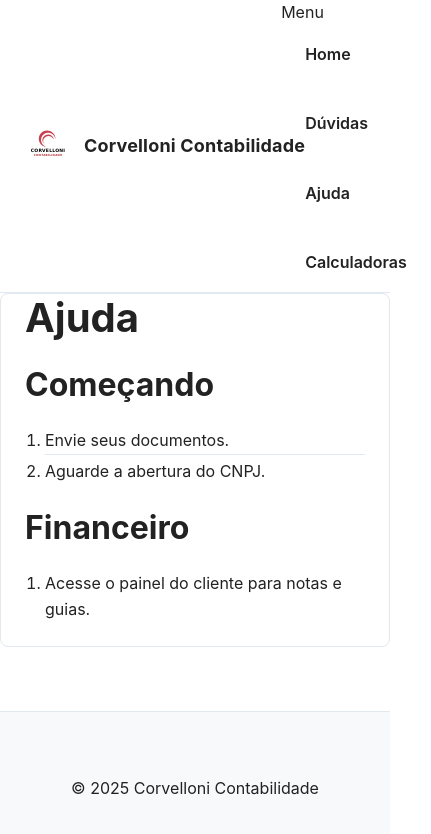
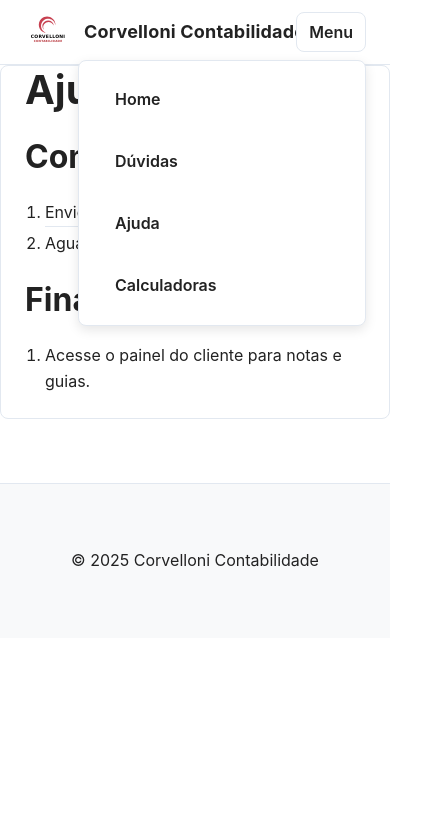
Before and after one commit to vittoroliveira-dev/corvelloni-contabilidade, a website built with Vite: page ajuda/index.html in a window 390 px wide. Shown: the whole page, 431 px wide, since content can reach past the window. Built offline with nearby package versions, Linux system fonts and the light colour scheme; files whose address does not match are found by name.

Commit message:
Add files via upload

```diff
--- a/assets/css/components/_c-nav.css
+++ b/assets/css/components/_c-nav.css
@@ -2,8 +2,36 @@
 .c-nav {
     margin-inline-start: auto;
     flex: 1 1 auto;
+    display: flex;
+    align-items: center;
+    gap: var(--space-sm);
     position: relative;
-    z-index: var(--z-nav, 900)
+    z-index: var(--z-nav, 900);
+}
+
+.c-nav__toggle {
+    display: none;
+    align-items: center;
+    gap: calc(var(--space-sm) * .5);
+    min-block-size: 40px;
+    padding-inline: var(--space-sm);
+    border-radius: var(--radius-md);
+    border: 1px solid var(--color-border);
+    background-color: var(--color-bg);
+    color: var(--color-text);
+    font-weight: 600;
+    line-height: 1;
+    transition: var(--transition-base);
+}
+
+.c-nav__toggle:focus-visible {
+    outline: 2px solid var(--color-focus);
+    outline-offset: 2px;
+}
+
+.c-nav__toggle:is(:hover, :focus-visible) {
+    background-color: var(--primary-tint-12, var(--color-surface));
+    color: var(--color-primary);
 }
 
 .c-nav__list {
@@ -11,26 +39,23 @@
     justify-content: flex-end;
     align-items: center;
     flex-wrap: nowrap;
-    gap: clamp(12px, 2.5vw, 24px);
+    gap: clamp(var(--space-sm), 2.5vw, var(--space-lg));
     list-style: none;
     margin: 0;
     padding: 0;
 }
 
-@media (max-width: 960px){
-  .c-nav__list{ flex-wrap:wrap; justify-content:flex-start } /* pode quebrar no mobile */
-}
-
 .c-nav__item--has-dropdown {
-    position: relative
+    position: relative;
 }
 
 .c-nav__link {
     display: inline-flex;
     align-items: center;
-    gap: .375rem;
+    justify-content: center;
+    gap: calc(var(--space-sm) * .75);
     min-block-size: 44px;
-    padding: var(--space-sm) var(--space-md);
+    padding: calc(var(--space-sm) * .85) var(--space-md);
     border-radius: var(--radius-md);
     color: var(--color-text);
     font-weight: 600;
@@ -39,7 +64,11 @@
     transition: var(--transition-base);
 }
 
-/* hover / página atual / dropdown aberto */
+.c-nav__link:focus-visible {
+    outline: 2px solid var(--color-focus);
+    outline-offset: 2px;
+}
+
 .c-nav__link:is(:hover, [aria-current="page"], [aria-expanded="true"]) {
     color: var(--color-primary);
     background-color: var(--primary-tint-12, var(--color-surface));
@@ -51,10 +80,9 @@
     }
 }
 
-/* ícone dentro do link */
-.c-nav__link>.c-icon {
+.c-nav__link > .c-icon {
     inline-size: 1.2em;
-    block-size: 1.2em
+    block-size: 1.2em;
 }
 
 .c-nav__link[aria-expanded="true"] .c-icon--dropdown {
@@ -62,9 +90,49 @@
     transition: transform var(--transition-base);
 }
 
-/* opcional: reduzir espaçamento no mobile */
-@media (max-width:960px) {
+@media (max-width: 60em) {
+    .c-nav {
+        flex: 0 0 auto;
+    }
+
+    .c-nav__toggle {
+        display: inline-flex;
+    }
+
     .c-nav__list {
-        gap: 12px
+        position: absolute;
+        inset-block-start: calc(100% + var(--space-xs, .5rem));
+        inset-inline-end: 0;
+        display: flex;
+        flex-direction: column;
+        align-items: stretch;
+        gap: var(--space-xs, .5rem);
+        padding: var(--space-sm);
+        background-color: var(--color-bg);
+        border: 1px solid var(--color-border);
+        border-radius: var(--radius-md);
+        box-shadow: var(--shadow-md);
+        min-inline-size: min(90vw, 18rem);
+        max-inline-size: min(90vw, 22rem);
+
+        html.js .c-nav__list {
+        display: none;
     }
+
+    html.js .c-nav.is-mobile-menu-open .c-nav__list {
+        display: flex;
+    }
+
+    .c-nav__link {
+        justify-content: space-between;
+        inline-size: 100%;
+    }
+
+    @media (prefers-reduced-motion: reduce) {
+    .c-nav__toggle,
+    .c-nav__link {
+        transition: none;
 }
+}
+}
+}
```
